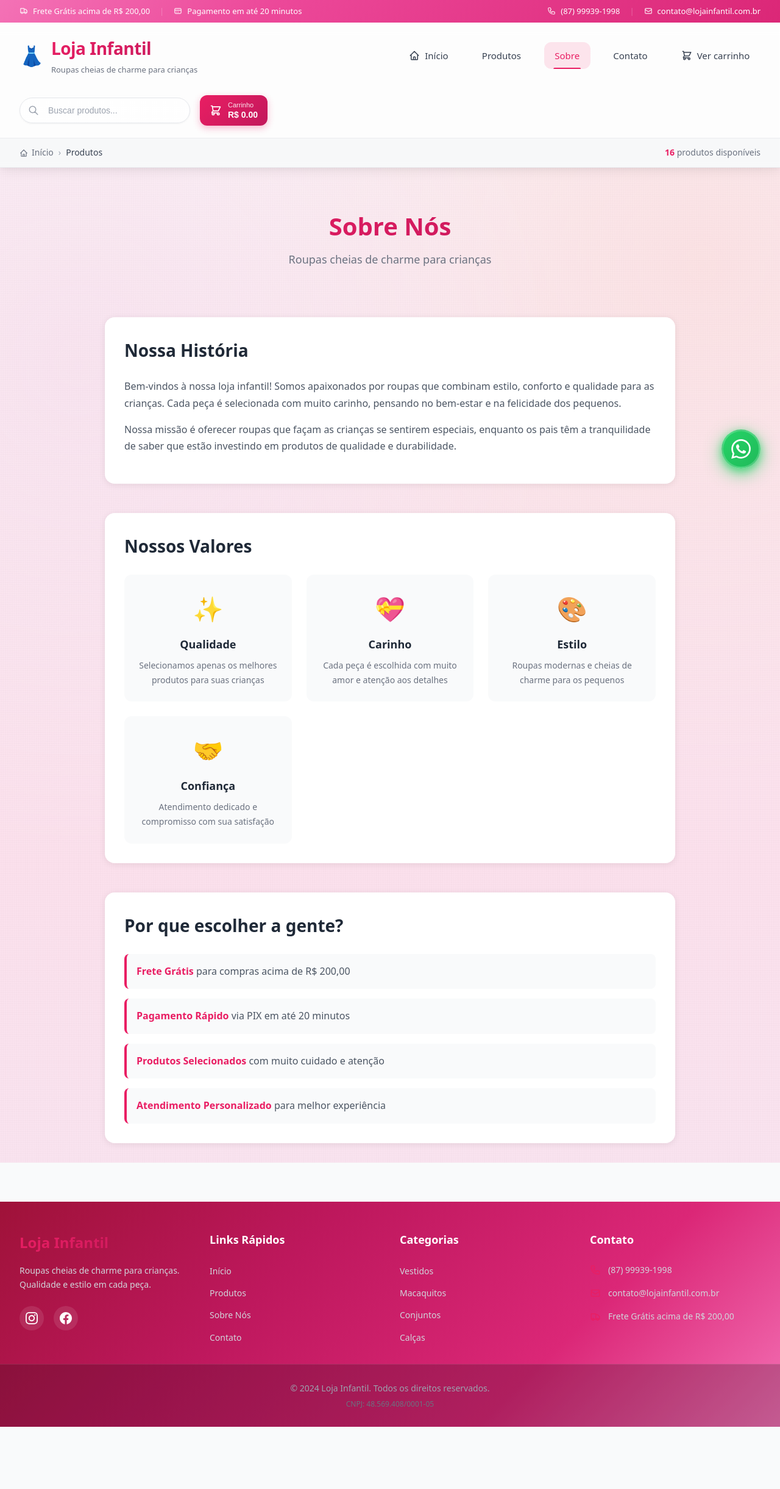
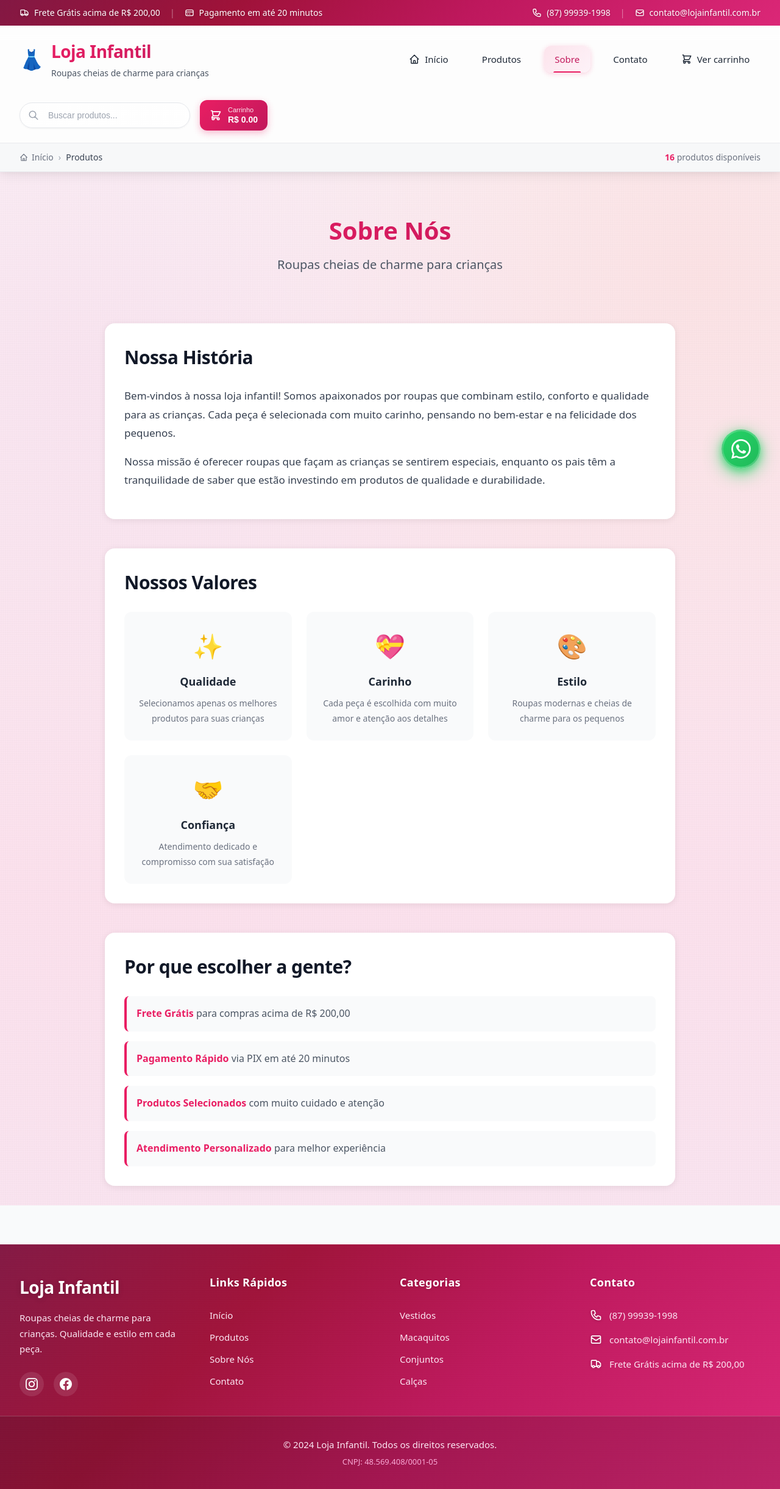
Before and after one commit to josueejunior/loja-infantil, a Vue app in the folder loja_infantil/: page /sobre in a window 1280 px wide. Shown: the whole page at 61% size. Before the commit the page ends 2339 px from the top, so only its background shows below. Built offline with nearby package versions, Linux system fonts and the light colour scheme.

Commit message:
Refine styles in App.vue, Filters.vue, Footer.vue, Header.vue, About.vue, Contact.vue, and ProductDetail.vue for enhanced visual consistency. Adjusted font sizes, weights, and colors, and introduced new gradient backgrounds and hover effects to improve user experience and aesthetics.

```diff
--- a/loja_infantil/src/App.vue
+++ b/loja_infantil/src/App.vue
@@ -354,13 +354,14 @@ const clearAllFilters = () => {
 }
 
 .products-header h2 {
-  font-size: 1.75rem;
-  font-weight: 700;
-  color: #1f2937;
+  font-size: 1.875rem;
+  font-weight: 800;
+  color: #111827;
   margin: 0;
   display: flex;
   align-items: center;
   gap: 0.75rem;
+  letter-spacing: -0.5px;
 }
 
 .header-left {
@@ -378,9 +379,9 @@ const clearAllFilters = () => {
 }
 
 .products-count {
-  font-size: 0.875rem;
-  color: #6b7280;
-  font-weight: 500;
+  font-size: 0.9375rem;
+  color: #4b5563;
+  font-weight: 600;
 }
 
 .sort-controls {
@@ -390,22 +391,23 @@ const clearAllFilters = () => {
 }
 
 .sort-controls label {
-  font-weight: 600;
-  color: #6b7280;
-  font-size: 0.875rem;
+  font-weight: 700;
+  color: #374151;
+  font-size: 0.9375rem;
 }
 
 .sort-select {
-  padding: 0.625rem 1rem;
-  border: 1px solid #d1d5db;
-  border-radius: 8px;
+  padding: 0.75rem 1.125rem;
+  border: 1.5px solid #d1d5db;
+  border-radius: 10px;
   background: white;
   cursor: pointer;
-  font-size: 0.875rem;
-  color: #374151;
-  font-weight: 500;
+  font-size: 0.9375rem;
+  color: #1f2937;
+  font-weight: 600;
   transition: all 0.2s ease;
   min-width: 200px;
+  box-shadow: 0 1px 3px rgba(0, 0, 0, 0.05);
 }
 
 .sort-select:hover {
@@ -447,9 +449,10 @@ const clearAllFilters = () => {
 }
 
 .no-products p {
-  color: #6b7280;
+  color: #374151;
   font-size: 1.125rem;
   margin: 0;
+  font-weight: 500;
 }
 
 .clear-filters-link {
--- a/loja_infantil/src/components/Filters.vue
+++ b/loja_infantil/src/components/Filters.vue
@@ -436,13 +436,14 @@ onMounted(() => {
 }
 
 .filters-title {
-  font-size: 1.125rem;
-  font-weight: 700;
-  color: #1f2937;
+  font-size: 1.25rem;
+  font-weight: 800;
+  color: #111827;
   margin: 0;
   display: flex;
   align-items: center;
   gap: 0.5rem;
+  letter-spacing: -0.3px;
 }
 
 .title-icon {
@@ -496,8 +497,8 @@ onMounted(() => {
   display: flex;
   align-items: center;
   gap: 0.625rem;
-  font-weight: 600;
-  color: #374151;
+  font-weight: 700;
+  color: #1f2937;
   font-size: 0.9375rem;
 }
 
--- a/loja_infantil/src/components/Footer.vue
+++ b/loja_infantil/src/components/Footer.vue
@@ -74,10 +74,30 @@ import IconTruck from './icons/IconTruck.vue';
 
 <style scoped>
 .footer {
-  background: linear-gradient(135deg, #9f1239 0%, #be185d 35%, #db2777 70%, #f472b6 100%);
+  background: linear-gradient(135deg, #831843 0%, #9f1239 30%, #be185d 60%, #db2777 100%);
   color: white;
   margin-top: 4rem;
   padding-top: 3rem;
+  position: relative;
+  overflow: hidden;
+}
+
+.footer::before {
+  content: '';
+  position: absolute;
+  top: 0;
+  left: 0;
+  right: 0;
+  bottom: 0;
+  background:
+    repeating-linear-gradient(
+      0deg,
+      rgba(255, 255, 255, 0.03) 0px,
+      transparent 1px,
+      transparent 2px,
+      rgba(255, 255, 255, 0.03) 3px
+    );
+  pointer-events: none;
 }
 
 .footer-content {
@@ -97,20 +117,20 @@ import IconTruck from './icons/IconTruck.vue';
 }
 
 .footer-title {
-  font-size: 1.5rem;
-  font-weight: 700;
+  font-size: 1.75rem;
+  font-weight: 800;
   margin: 0;
-  background: linear-gradient(135deg, #e91e63 0%, #c2185b 100%);
-  -webkit-background-clip: text;
-  -webkit-text-fill-color: transparent;
-  background-clip: text;
+  color: #ffffff;
+  text-shadow: 0 2px 8px rgba(0, 0, 0, 0.2);
+  letter-spacing: -0.5px;
 }
 
 .footer-description {
-  color: #d1d5db;
-  font-size: 0.875rem;
-  line-height: 1.6;
+  color: #fce7f3;
+  font-size: 0.9375rem;
+  line-height: 1.7;
   margin: 0;
+  font-weight: 400;
 }
 
 .social-links {
@@ -144,9 +164,11 @@ import IconTruck from './icons/IconTruck.vue';
 
 .footer-subtitle {
   font-size: 1.125rem;
-  font-weight: 600;
-  margin: 0 0 0.5rem 0;
-  color: white;
+  font-weight: 700;
+  margin: 0 0 0.75rem 0;
+  color: #ffffff;
+  text-shadow: 0 1px 4px rgba(0, 0, 0, 0.15);
+  letter-spacing: 0.3px;
 }
 
 .footer-links {
@@ -159,14 +181,18 @@ import IconTruck from './icons/IconTruck.vue';
 }
 
 .footer-links li a {
-  color: #d1d5db;
+  color: #fce7f3;
   text-decoration: none;
-  font-size: 0.875rem;
-  transition: color 0.2s ease;
+  font-size: 0.9375rem;
+  transition: all 0.2s ease;
+  font-weight: 500;
+  display: inline-block;
 }
 
 .footer-links li a:hover {
-  color: #e91e63;
+  color: #ffffff;
+  transform: translateX(4px);
+  text-shadow: 0 2px 4px rgba(0, 0, 0, 0.2);
 }
 
 .footer-contact {
@@ -182,43 +208,50 @@ import IconTruck from './icons/IconTruck.vue';
   display: flex;
   align-items: center;
   gap: 0.75rem;
-  color: #d1d5db;
-  font-size: 0.875rem;
+  color: #fce7f3;
+  font-size: 0.9375rem;
+  font-weight: 500;
 }
 
 .contact-icon {
-  width: 18px;
-  height: 18px;
-  color: #e91e63;
+  width: 20px;
+  height: 20px;
+  color: #ffffff;
   flex-shrink: 0;
+  filter: drop-shadow(0 1px 2px rgba(0, 0, 0, 0.2));
 }
 
 .footer-contact li a {
-  color: #d1d5db;
+  color: #fce7f3;
   text-decoration: none;
-  transition: color 0.2s ease;
+  transition: all 0.2s ease;
+  font-weight: 500;
 }
 
 .footer-contact li a:hover {
-  color: #e91e63;
+  color: #ffffff;
+  text-shadow: 0 1px 3px rgba(0, 0, 0, 0.2);
 }
 
 .footer-bottom {
-  border-top: 1px solid rgba(255, 255, 255, 0.1);
-  padding: 1.5rem 2rem;
+  border-top: 1px solid rgba(255, 255, 255, 0.2);
+  padding: 1.75rem 2rem;
   text-align: center;
-  background: rgba(0, 0, 0, 0.2);
+  background: rgba(0, 0, 0, 0.15);
+  position: relative;
 }
 
 .footer-bottom p {
-  margin: 0.25rem 0;
-  color: #9ca3af;
-  font-size: 0.875rem;
+  margin: 0.375rem 0;
+  color: #fce7f3;
+  font-size: 0.9375rem;
+  font-weight: 500;
 }
 
 .footer-cnpj {
-  font-size: 0.75rem !important;
-  color: #6b7280 !important;
+  font-size: 0.8125rem !important;
+  color: #f9a8d4 !important;
+  font-weight: 400 !important;
 }
 
 @media (max-width: 768px) {
--- a/loja_infantil/src/components/Header.vue
+++ b/loja_infantil/src/components/Header.vue
@@ -217,11 +217,13 @@ const closeMobileMenu = () => {
 
 /* Top Bar */
 .top-bar {
-  background: linear-gradient(135deg, #f472b6 0%, #ec4899 35%, #db2777 100%);
+  background: linear-gradient(135deg, #831843 0%, #9f1239 30%, #be185d 60%, #db2777 100%);
   color: white;
-  padding: 0.5rem 0;
-  font-size: 0.8125rem;
+  padding: 0.625rem 0;
+  font-size: 0.875rem;
   display: block;
+  position: relative;
+  box-shadow: 0 2px 8px rgba(0, 0, 0, 0.1);
 }
 
 .top-bar-content {
@@ -246,30 +248,40 @@ const closeMobileMenu = () => {
   display: flex;
   align-items: center;
   gap: 0.5rem;
+  color: #ffffff;
+  font-weight: 500;
+  text-shadow: 0 1px 3px rgba(0, 0, 0, 0.2);
 }
 
 .top-bar-link {
   display: flex;
   align-items: center;
   gap: 0.5rem;
-  color: white;
+  color: #ffffff;
   text-decoration: none;
-  transition: opacity 0.2s ease;
+  transition: all 0.2s ease;
+  font-weight: 500;
+  text-shadow: 0 1px 3px rgba(0, 0, 0, 0.2);
 }
 
 .top-bar-link:hover {
-  opacity: 0.8;
+  color: #fce7f3;
+  transform: translateY(-1px);
+  text-shadow: 0 2px 4px rgba(0, 0, 0, 0.3);
 }
 
 .top-icon {
-  width: 14px;
-  height: 14px;
-  opacity: 0.9;
+  width: 16px;
+  height: 16px;
+  color: #ffffff;
+  filter: drop-shadow(0 1px 2px rgba(0, 0, 0, 0.2));
+  flex-shrink: 0;
 }
 
 .top-bar-divider {
-  opacity: 0.5;
-  color: rgba(255, 255, 255, 0.5);
+  opacity: 0.6;
+  color: rgba(255, 255, 255, 0.7);
+  font-weight: 300;
 }
 
 /* Main Header */
@@ -335,10 +347,11 @@ const closeMobileMenu = () => {
 }
 
 .tagline {
-  font-size: 0.8125rem;
-  color: #6b7280;
+  font-size: 0.875rem;
+  color: #4b5563;
   margin: 0;
   margin-top: 0.125rem;
+  font-weight: 500;
 }
 
 /* Search Bar */
@@ -392,7 +405,7 @@ const closeMobileMenu = () => {
   align-items: center;
   gap: 0.5rem;
   padding: 0.625rem 1.1rem;
-  color: #374151;
+  color: #1f2937;
   text-decoration: none;
   border-radius: 12px;
   font-weight: 600;
@@ -402,13 +415,17 @@ const closeMobileMenu = () => {
 }
 
 .nav-link:hover {
-  background: #f3f4f6;
-  color: #e91e63;
+  background: linear-gradient(135deg, #fef2f2 0%, #fce4ec 100%);
+  color: #c2185b;
+  transform: translateY(-1px);
+  box-shadow: 0 2px 8px rgba(233, 30, 99, 0.15);
 }
 
 .nav-link.active {
-  color: #e91e63;
-  background: #fce4ec;
+  color: #c2185b;
+  background: linear-gradient(135deg, #fce4ec 0%, #fdf2f8 100%);
+  font-weight: 700;
+  box-shadow: 0 2px 8px rgba(233, 30, 99, 0.2);
 }
 
 .nav-link.active::after {
--- a/loja_infantil/src/views/About.vue
+++ b/loja_infantil/src/views/About.vue
@@ -134,9 +134,10 @@ const cartStore = useCartStore();
 }
 
 .about-subtitle {
-  font-size: 1.125rem;
-  color: #6b7280;
+  font-size: 1.25rem;
+  color: #4b5563;
   margin: 0;
+  font-weight: 500;
 }
 
 .about-content {
@@ -153,17 +154,19 @@ const cartStore = useCartStore();
 }
 
 .about-section h2 {
-  font-size: 1.75rem;
-  font-weight: 700;
-  color: #1f2937;
+  font-size: 1.875rem;
+  font-weight: 800;
+  color: #111827;
   margin: 0 0 1.5rem 0;
+  letter-spacing: -0.5px;
 }
 
 .about-section p {
-  font-size: 1rem;
-  color: #4b5563;
-  line-height: 1.7;
+  font-size: 1.0625rem;
+  color: #374151;
+  line-height: 1.8;
   margin: 0 0 1rem 0;
+  font-weight: 400;
 }
 
 .values-grid {
--- a/loja_infantil/src/views/Contact.vue
+++ b/loja_infantil/src/views/Contact.vue
@@ -214,9 +214,10 @@ const handleSubmit = () => {
 }
 
 .contact-subtitle {
-  font-size: 1.125rem;
-  color: #6b7280;
+  font-size: 1.25rem;
+  color: #4b5563;
   margin: 0;
+  font-weight: 500;
 }
 
 .contact-content {
@@ -235,10 +236,11 @@ const handleSubmit = () => {
 
 .contact-info h2,
 .contact-form-wrapper h2 {
-  font-size: 1.5rem;
-  font-weight: 700;
-  color: #1f2937;
+  font-size: 1.625rem;
+  font-weight: 800;
+  color: #111827;
   margin: 0 0 1.5rem 0;
+  letter-spacing: -0.3px;
 }
 
 .info-cards {
--- a/loja_infantil/src/views/ProductDetail.vue
+++ b/loja_infantil/src/views/ProductDetail.vue
@@ -359,9 +359,12 @@ const addToCart = () => {
 }
 
 .detail-category {
-  font-size: 0.875rem;
-  color: #6b7280;
+  font-size: 0.9375rem;
+  color: #4b5563;
   margin: 0;
+  font-weight: 600;
+  text-transform: uppercase;
+  letter-spacing: 0.5px;
 }
 
 .detail-price {
@@ -384,9 +387,10 @@ const addToCart = () => {
 }
 
 .detail-description {
-  font-size: 0.9375rem;
-  color: #4b5563;
-  line-height: 1.6;
+  font-size: 1rem;
+  color: #374151;
+  line-height: 1.7;
+  font-weight: 400;
 }
 
 .detail-options {
```
